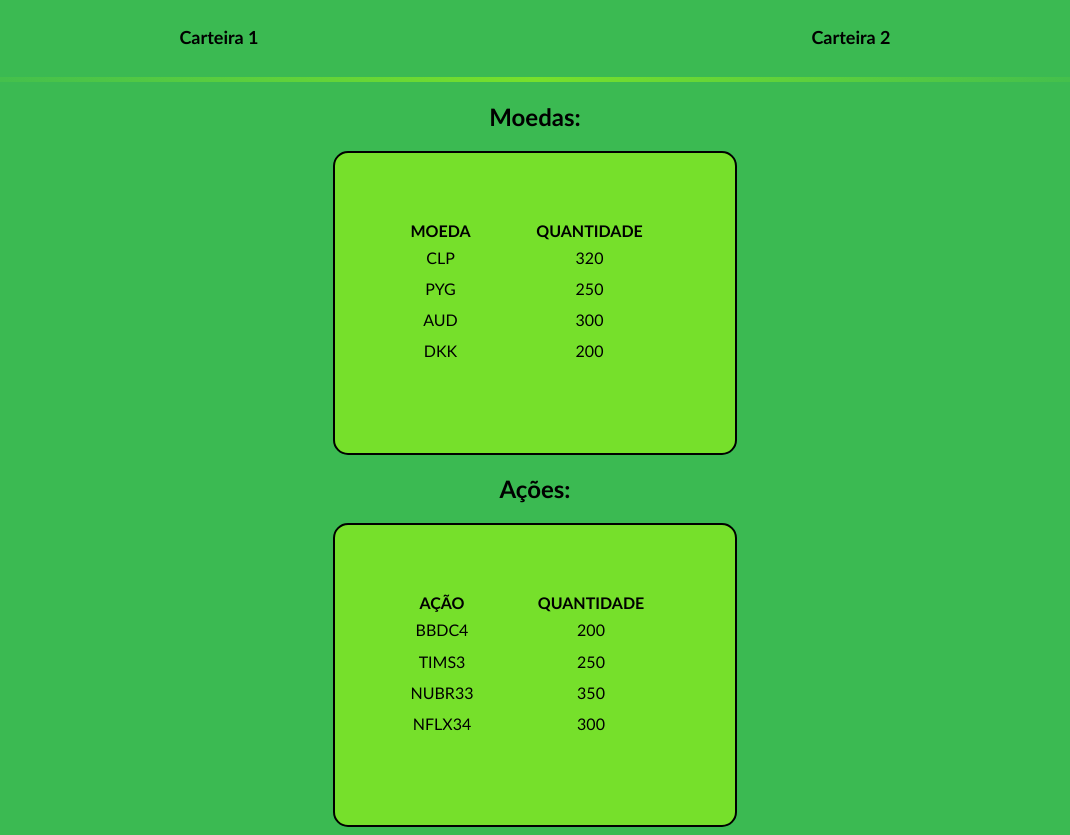
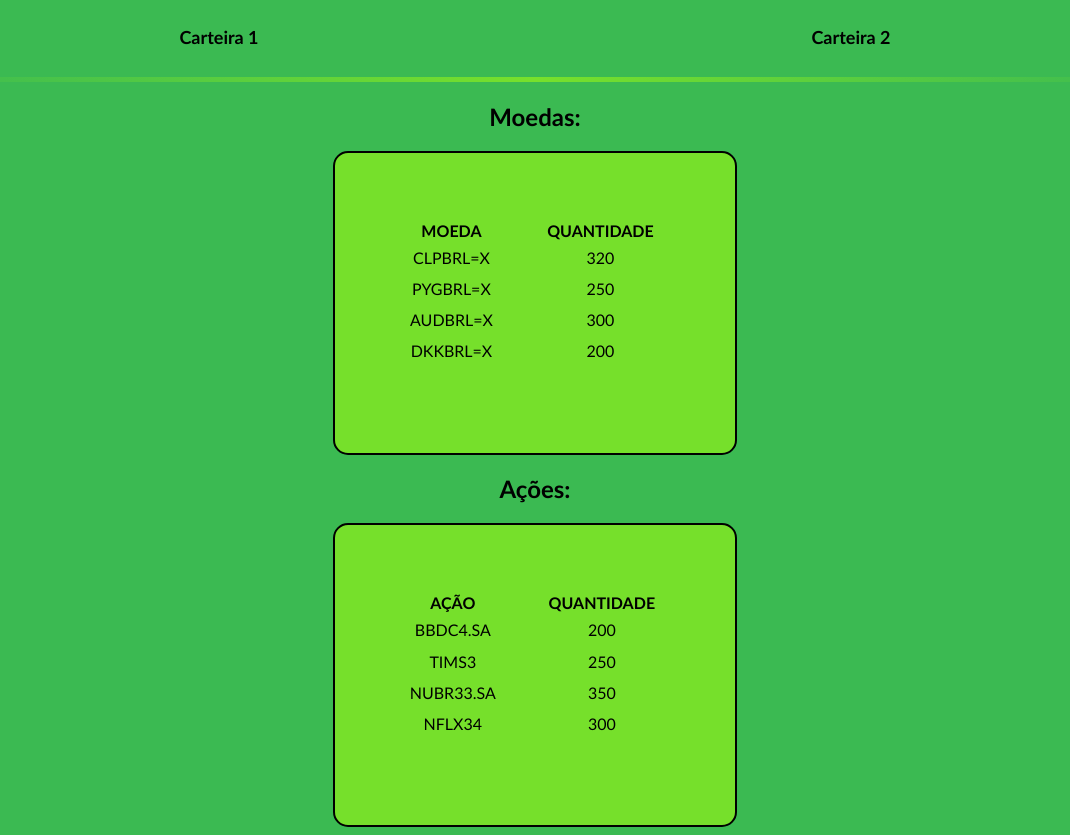
Before and after one commit to TFrankeM/A2_IC, a plain HTML site: page carteira3.html in a window 1280 px wide. Shown: the part 82-917 px from the top of the page, without its empty margins (105-1175 px from the left). Drawn offline with Linux system fonts and the light colour scheme.

Commit message:
Update carteira3.html
Alerando o formato do nome das moedas e das ações

```diff
--- a/carteira3.html
+++ b/carteira3.html
@@ -27,19 +27,19 @@
             </thead>
             <tbody>
                 <tr>
-                    <td>CLP</td>
+                    <td>CLPBRL=X</td>
                     <td>320</td>
                 </tr>
                 <tr>
-                    <td>PYG</td>
+                    <td>PYGBRL=X</td>
                     <td>250</td>
                 </tr>
                 <tr>
-                    <td>AUD</td>
+                    <td>AUDBRL=X</td>
                     <td>300</td>
                 </tr>
                 <tr>
-                    <td>DKK</td>
+                    <td>DKKBRL=X</td>
                     <td>200</td>
                 </tr>
             </tbody>
@@ -58,7 +58,7 @@
             </thead>
             <tbody>
                 <tr>
-                    <td>BBDC4</td>
+                    <td>BBDC4.SA</td>
                     <td>200</td>
                 </tr>
                 <tr>
@@ -66,7 +66,7 @@
                     <td>250</td>
                 </tr>
                 <tr>
-                    <td>NUBR33</td>
+                    <td>NUBR33.SA</td>
                     <td>350</td>
                 </tr>
                 <tr>
```
